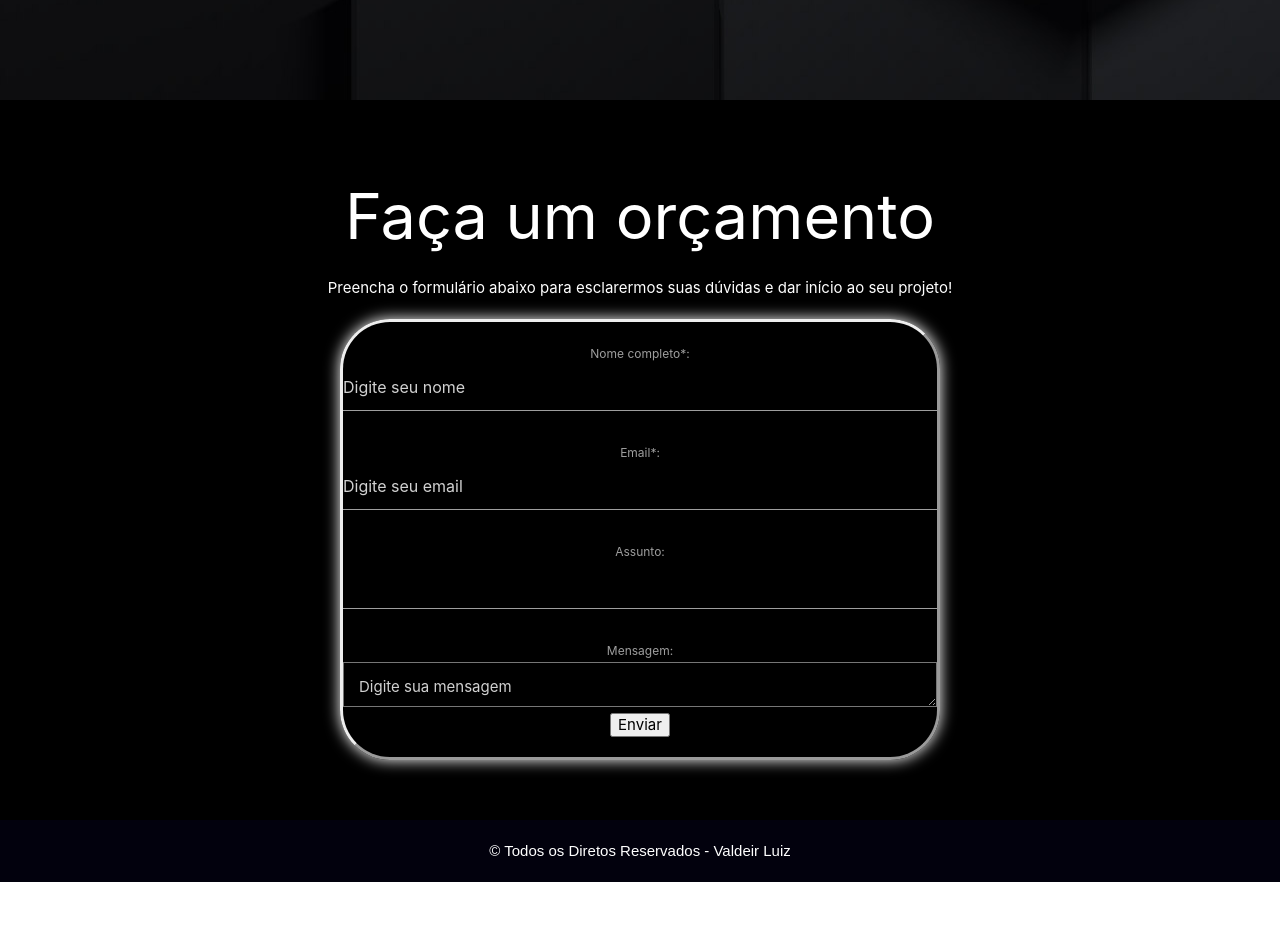
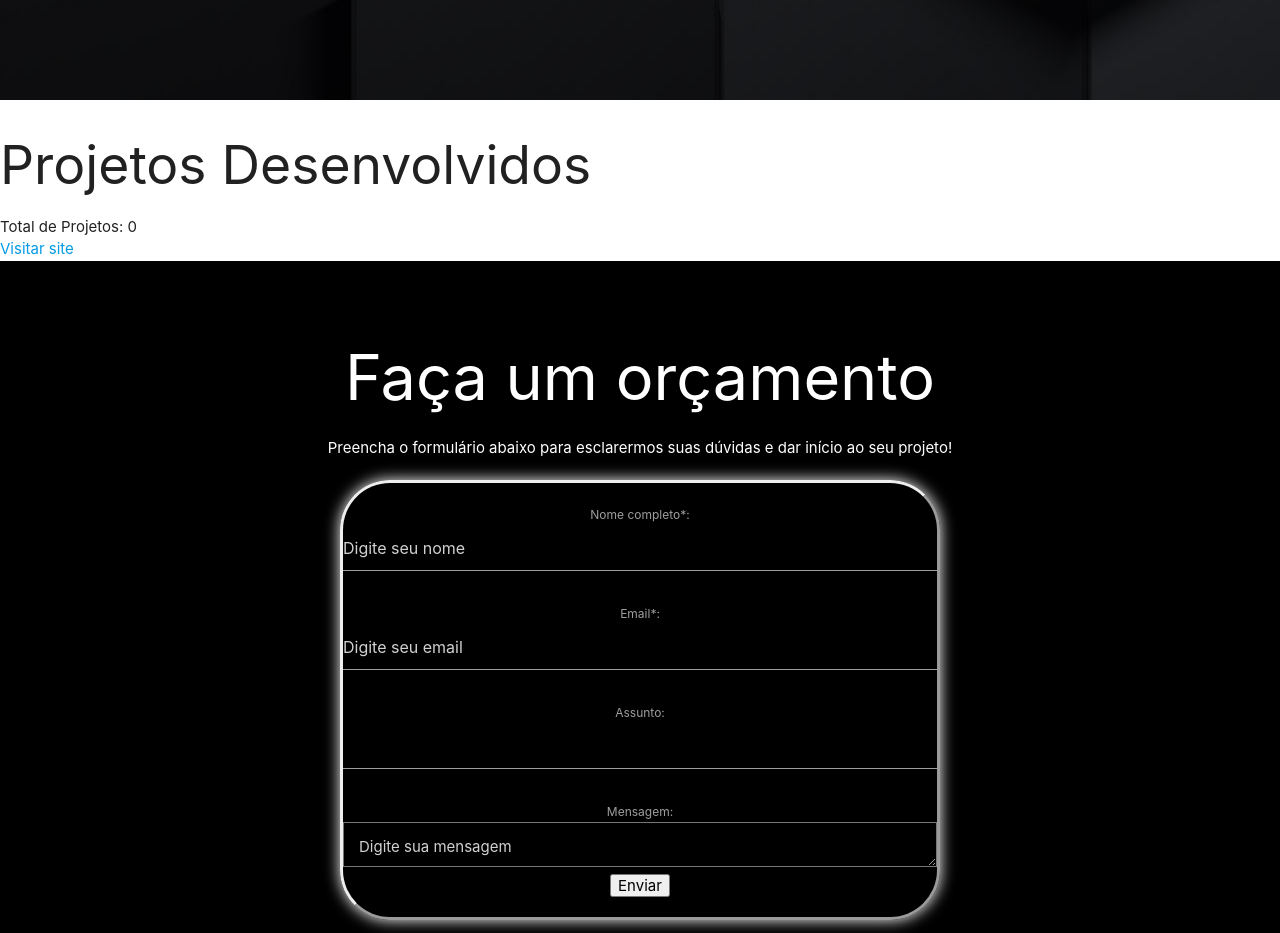
Before and after one commit to deoliveira10/portifolio, a plain HTML site: page index.html in a window 1280 px wide. Shown: the part 2920-3853 px from the top of the page. Before the commit the page ends 3802 px from the top, so only its background shows below. Drawn offline with nearby package versions, Linux system fonts and the light colour scheme.

Commit message:
Update index.html
Adicionando a seção projetos

```diff
--- a/index.html
+++ b/index.html
@@ -160,6 +160,22 @@
         </ul>
       </div>
 
+    <section class="projetos">
+        <h2>Projetos Desenvolvidos</h2>
+
+        <p>Total de Projetos: <span id="projectsCount">0</span></p>
+
+        <ul class="cards-projetos">
+          <li class="project">
+            <a href="https://vlinformatica.com.br/" target="_blank">Visitar site</a>
+
+          </li>
+          <!-- Adicione mais projetos conforme necessário -->
+        </ul>
+
+
+      </section>
+
     <div class="contato">
       <a name="Contato"></a>
       <h1>Faça um orçamento</h1>
```
